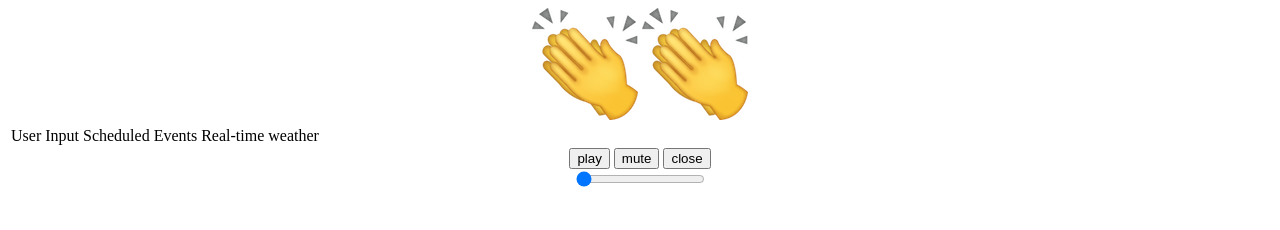
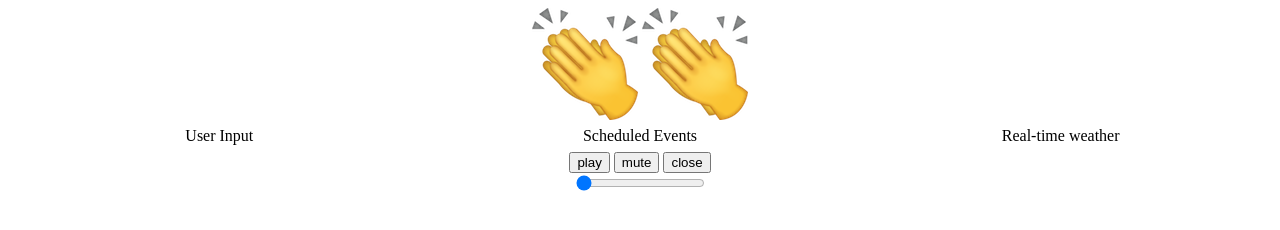
Before and after one commit to czwsh98/Clap-clap, a plain HTML site: page index.html in a window 1280 px wide. Drawn offline with nearby package versions, Linux system fonts and the light colour scheme; some packages are replaced by stand-ins of ours; a script that the page names is missing.

Commit message:
improved

```diff
--- a/index.html
+++ b/index.html
@@ -14,20 +14,25 @@
 
 <body>
     <div><img src="icon.png" alt="icon"> <img src="icon.png" alt="icon"></div>
+
 	<table class="blocks">
 	    <tr>
 	        <td><p>User Input</p></td>
 	        <td><p>Scheduled Events</p></td>
-	        <td><p>Real-time weather</p>
+	        <td><p>Real-time weather</p></td>
+	    </tr>
+        <tr>
+            <td></td>
+            <td></td>
+            <td>
                 <div class="container" hidden>
                     <div class="jumbotron"></div>
                     <div id="forecast" class="row"></div>
                 </div>
             </td>
-	    </tr>
 	</table>
+
     <div id=player>
-
         <button name="play"  id="play" href="" >play</button>
         <button name="mute"  id="mute" href="" >mute</button>
         <button name="close"  id="close" href="" >close</button></br>
--- a/style.css
+++ b/style.css
@@ -1,3 +1,12 @@
 body {
 	text-align: center;
 }
+
+table{
+	 width: 100%;
+	 text-align: center;
+}
+
+td{
+	width: 33%;
+}
```
Lines whose indentation alone changed are shown as unchanged.
